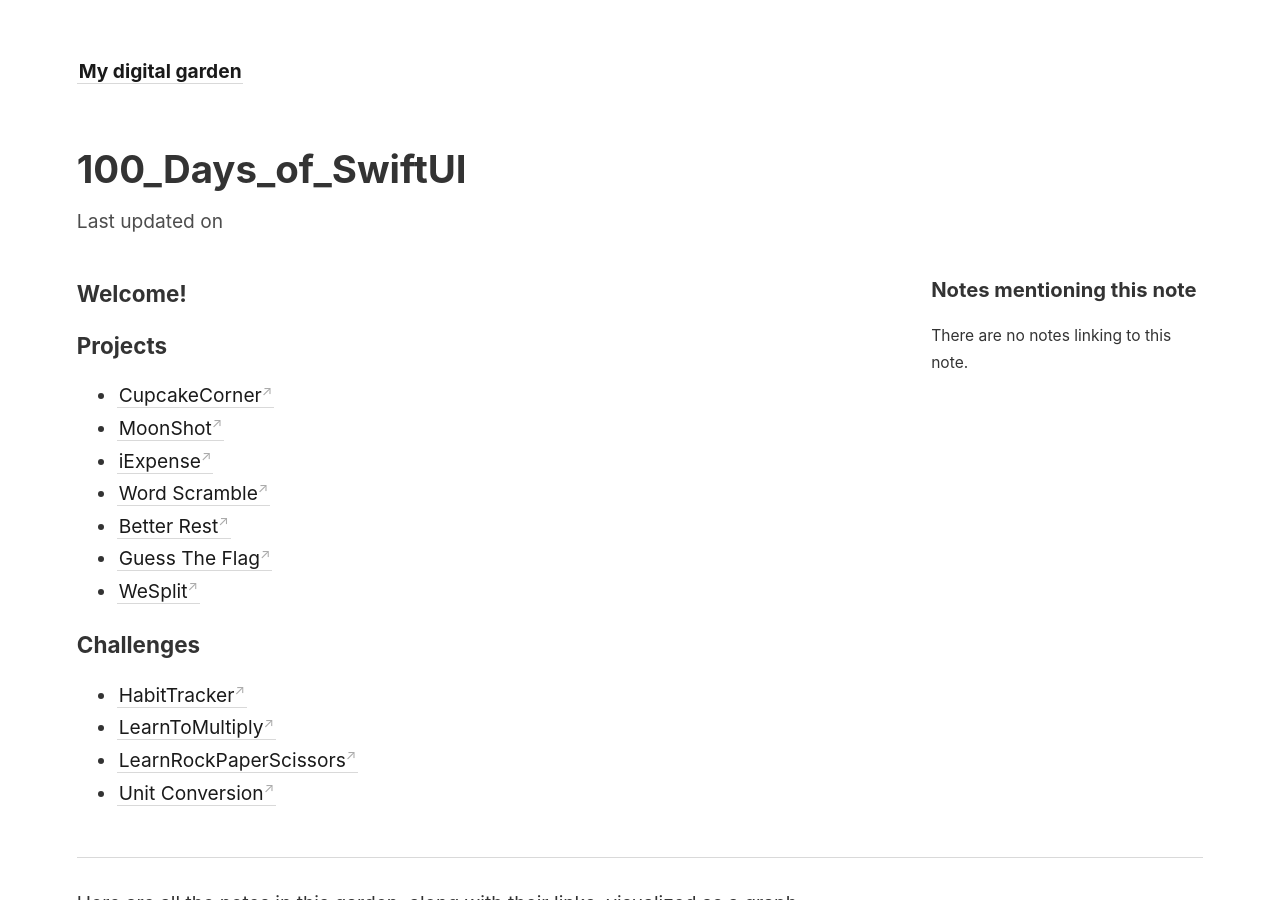
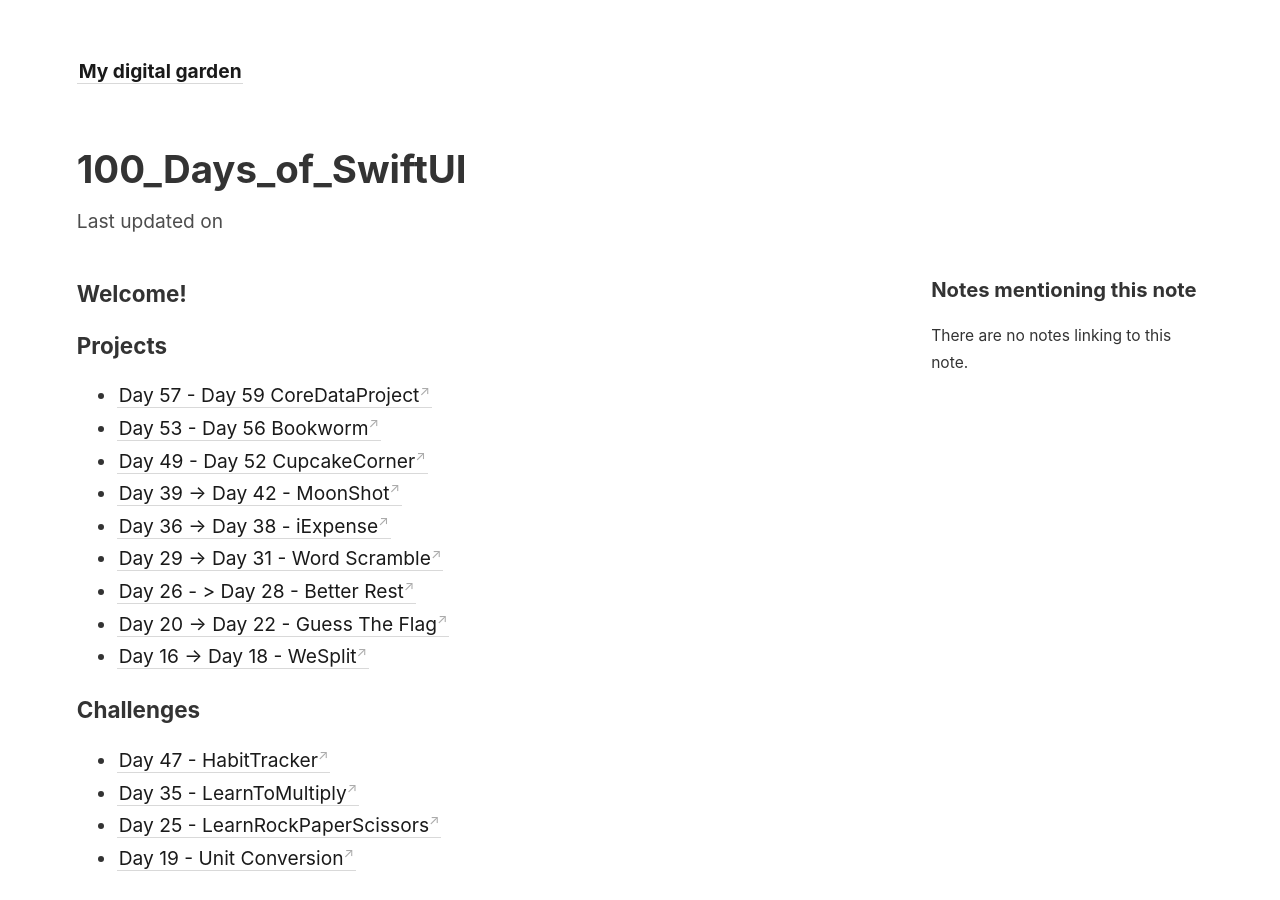
Before and after one commit to ahrchen/digital-garden-knowselfdaily, a Jekyll site: the page built from _notes/100_Days_of_SwiftUI/100_Days_of_SwiftUI.md, in a window 1280 px wide and 900 px high. Built offline with Jekyll 4.4.1, drawn with Linux system fonts in a browser that asks for light colours; some of the changed text lies outside the part shown.

Commit message:
Update 100 Days of SwiftUI

````diff
--- a/_notes/100_Days_of_SwiftUI/100_Days_of_SwiftUI.md
+++ b/_notes/100_Days_of_SwiftUI/100_Days_of_SwiftUI.md
@@ -5,16 +5,18 @@ title: 100_Days_of_SwiftUI
 ### Welcome!
 
 ### Projects
-- [CupcakeCorner](https://github.com/ahrchen/100DaysOfSwiftUI-Projects-CupcakeCorner)
-- [MoonShot](https://github.com/ahrchen/100DaysOfSwiftUI-Project-Moonshot)
-- [iExpense](https://github.com/ahrchen/100DaysOfSwiftUI-projects-iExpense)
-- [Word Scramble](https://github.com/ahrchen/100DaysSwiftUI-Project-WordScramble)
-- [Better Rest](https://github.com/ahrchen/100DaysOfSwiftUI-Project4-BetterRest)
-- [Guess The Flag](https://github.com/ahrchen/100DaysSwiftUI-Projects-GuessTheFlag)
-- [WeSplit](https://github.com/ahrchen/WeSplit)
+- [Day 57 - Day 59 CoreDataProject](https://github.com/ahrchen/100DaysofSwiftUI-Project-CoreDataProject)
+- [Day 53 - Day 56 Bookworm](https://github.com/ahrchen/100DaysOfSwiftUI-Projects-Bookworm)
+- [Day 49 - Day 52 CupcakeCorner](https://github.com/ahrchen/100DaysOfSwiftUI-Projects-CupcakeCorner)
+- [Day 39 -> Day 42 - MoonShot](https://github.com/ahrchen/100DaysOfSwiftUI-Project-Moonshot)
+- [Day 36 -> Day 38 - iExpense](https://github.com/ahrchen/100DaysOfSwiftUI-projects-iExpense)
+- [Day 29 -> Day 31 - Word Scramble](https://github.com/ahrchen/100DaysSwiftUI-Project-WordScramble)
+- [Day 26 - > Day 28 - Better Rest](https://github.com/ahrchen/100DaysOfSwiftUI-Project4-BetterRest)
+- [Day 20 -> Day 22 - Guess The Flag](https://github.com/ahrchen/100DaysSwiftUI-Projects-GuessTheFlag)
+- [Day 16 -> Day 18 - WeSplit](https://github.com/ahrchen/WeSplit)
 
 ### Challenges
-- [HabitTracker](https://github.com/ahrchen/100DaysOfSwiftUI-Challenges-HabitTracker)
-- [LearnToMultiply](https://github.com/ahrchen/100DaysOfSwiftUI-Challenges-LearnToMultiply)
-- [LearnRockPaperScissors](https://github.com/ahrchen/100DaysSwiftUI-Challenges-LearnRPS)
-- [Unit Conversion](https://github.com/ahrchen/100DaysSwiftUI-Challenges-UnitConversion)
+- [Day 47 - HabitTracker](https://github.com/ahrchen/100DaysOfSwiftUI-Challenges-HabitTracker)
+- [Day 35 - LearnToMultiply](https://github.com/ahrchen/100DaysOfSwiftUI-Challenges-LearnToMultiply)
+- [Day 25 - LearnRockPaperScissors](https://github.com/ahrchen/100DaysSwiftUI-Challenges-LearnRPS)
+- [Day 19 - Unit Conversion](https://github.com/ahrchen/100DaysSwiftUI-Challenges-UnitConversion)
--- a/_notes/SwiftUI/SwiftUI Basic Views/SwiftUI Form/SwiftUI Form.md
+++ b/_notes/SwiftUI/SwiftUI Basic Views/SwiftUI Form/SwiftUI Form.md
@@ -9,6 +9,7 @@ Forms are scrolling lists of static controls like text and images, but can also
 - [[SwiftUI Stepper]]
 - [[SwiftUI DatePicker]]
 - [[SwiftUI Form Validation]]
+- [[SwiftUI TextEditor]]
 
 ```swift
 var body: some View {
--- a/_notes/SwiftUI/SwiftUI Property Wrappers/SwiftUI Property Wrappers.md
+++ b/_notes/SwiftUI/SwiftUI Property Wrappers/SwiftUI Property Wrappers.md
@@ -8,6 +8,7 @@ An attribute placed around a property that gives it custom abilities. For exampl
 
 #### Topics
 - [[SwiftUI State Wrapper]]
+- [[SwiftUI Binding]]
 - [[SwiftUI ObservedObject Wrapper]]
 - [[SwiftUI FocusState Wrapper]]
 - [[SwiftUI StateObject Wrapper]]
````
Also changed, not shown: _notes/Algorithms/Algorithms.md (+1 -0 lines), _notes/SwiftFrameworks/SwiftFramework CoreData.md (added, +127 -0 lines), _notes/SwiftFrameworks/SwiftFrameworks.md (+1 -0 lines), _notes/SwiftUI/SwiftUI Basic Views/SwiftUI Form/SwiftUI TextEditor.md (added, +22 -0 lines), _notes/SwiftUI/SwiftUI Property Wrappers/SwiftUI Binding.md (added, +53 -0 lines), 2 other files.
